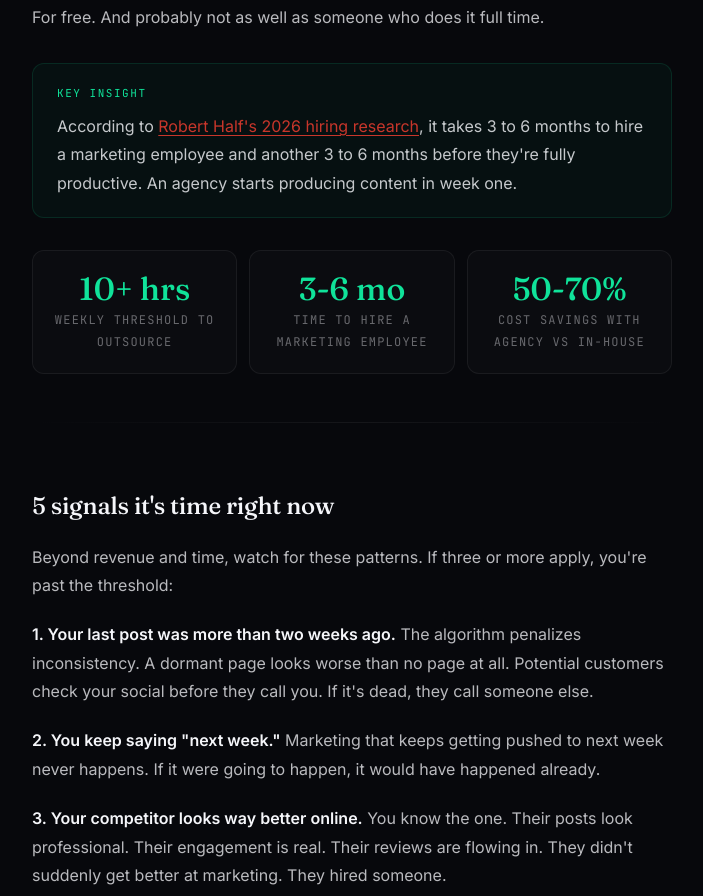
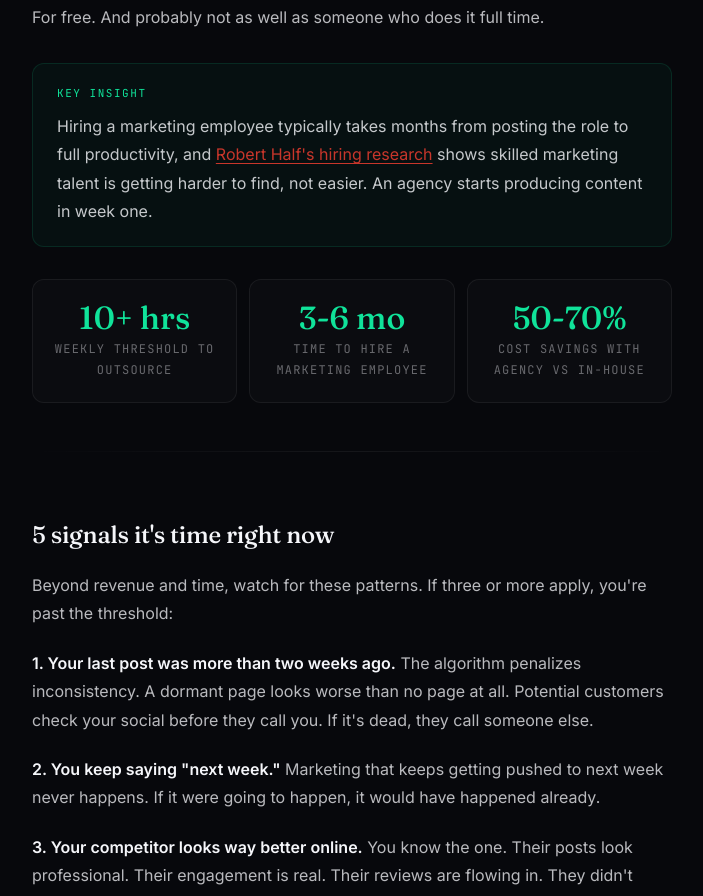
Before and after one commit to dustyboy-23/ventiscale-site, a Next.js app: page /blog/when-to-hire-a-marketing-agency in a window 1280 px wide. Shown: the part 3528-4424 px from the top of the page, without its empty margins (288-991 px from the left). Built offline with nearby package versions, Linux system fonts and the light colour scheme; no server answers.

Commit message:
Blog sweep: remove unsourced stats (batch 12)

```diff
--- a/app/(marketing)/blog/when-to-hire-a-marketing-agency/page.tsx
+++ b/app/(marketing)/blog/when-to-hire-a-marketing-agency/page.tsx
@@ -314,17 +314,17 @@ export default async function Post() {
           <div className="blog-callout">
             <div className="callout-label">Key insight</div>
             <p>
-              According to{" "}
+              Hiring a marketing employee typically takes months from posting
+              the role to full productivity, and{" "}
               <a
                 href="https://www.roberthalf.com/us/en/insights/research/data-reveals-which-marketing-and-creative-roles-are-in-highest-demand"
                 target="_blank"
                 rel="noopener noreferrer"
               >
-                Robert Half&apos;s 2026 hiring research
-              </a>
-              , it takes 3 to 6 months to hire a marketing employee and another 3
-              to 6 months before they&apos;re fully productive. An agency starts
-              producing content in week one.
+                Robert Half&apos;s hiring research
+              </a>{" "}
+              shows skilled marketing talent is getting harder to find, not
+              easier. An agency starts producing content in week one.
             </p>
           </div>
 
```
